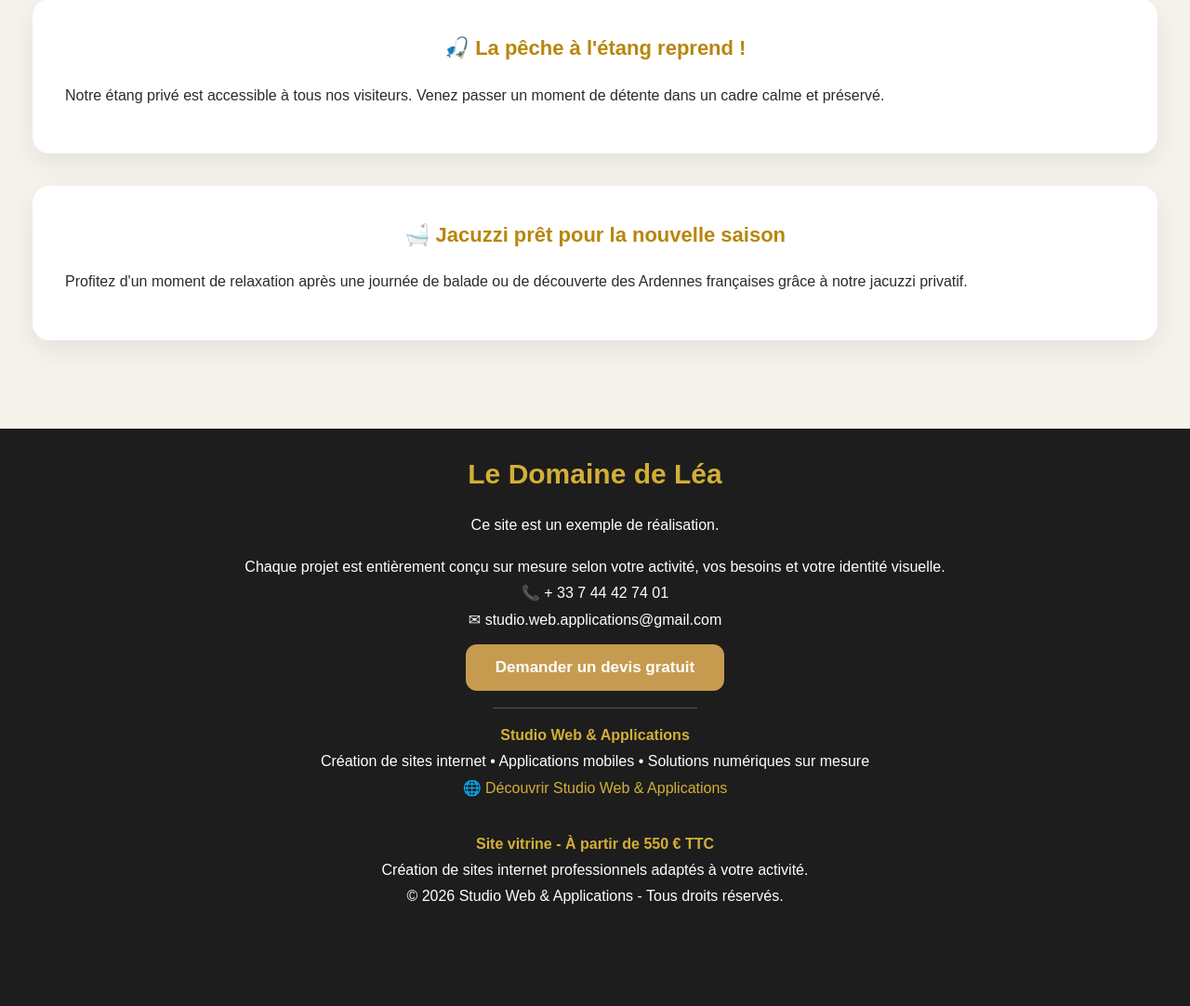
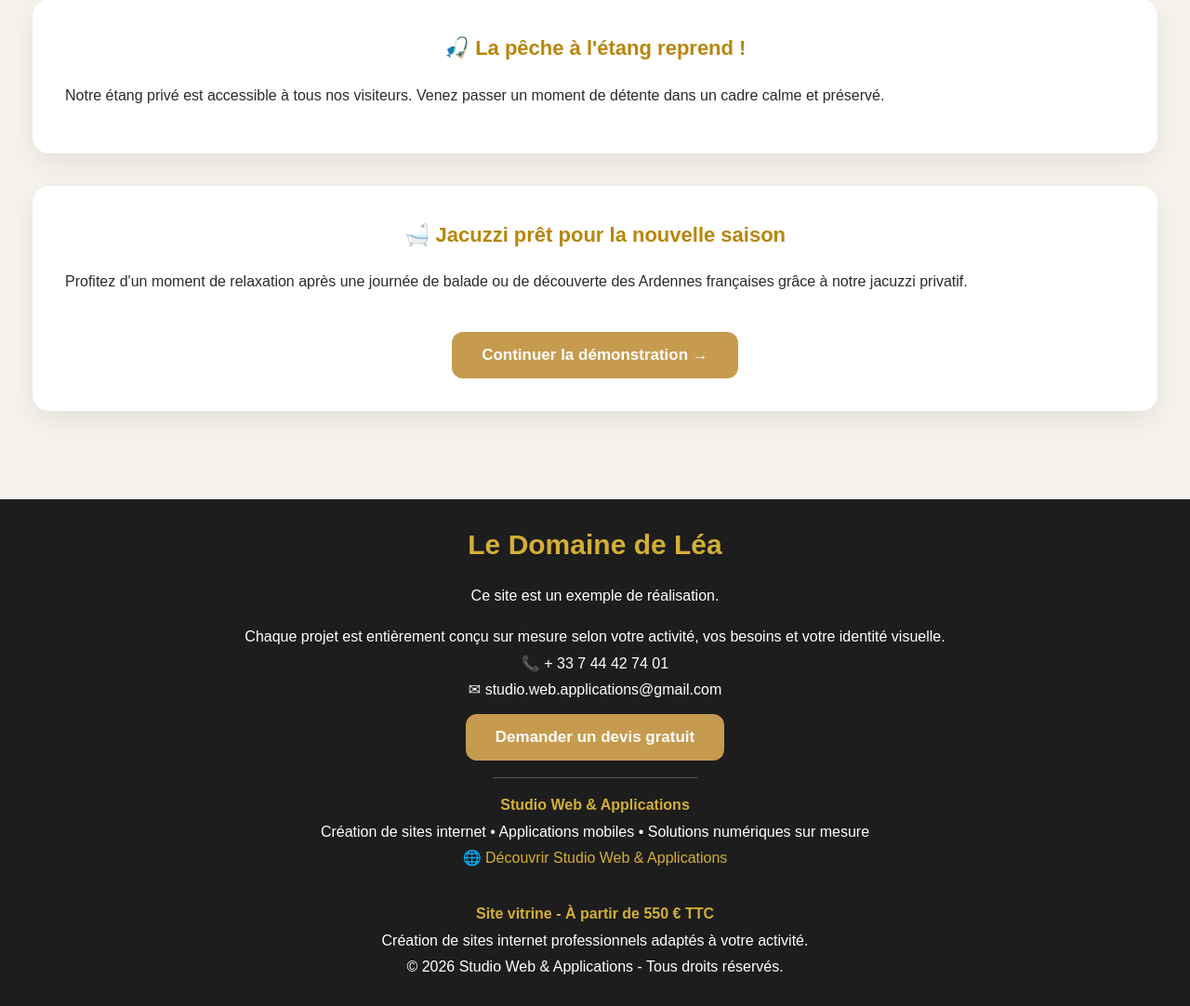
Before and after one commit to MSEDIT-1304/demo-le-domaine-de-lea, a Flask app: page /actualites in a window 1280 px wide. Shown: the part 943-2025 px from the top of the page at 93% size. Before the commit the page ends 1915 px from the top, so only its background shows below. Run offline with Flask 3, Linux system fonts and the light colour scheme.

Commit message:
Update actualites.html

```diff
--- a/templates/actualites.html
+++ b/templates/actualites.html
@@ -70,6 +70,18 @@ Notre étang privé est accessible à tous nos visiteurs. Venez passer un moment
 <p>
 Profitez d'un moment de relaxation après une journée de balade ou de découverte des Ardennes françaises grâce à notre jacuzzi privatif.
 </p>
+
+<br>
+
+<div style="text-align:center;">
+
+<a href="/contact">
+    <button>
+        Continuer la démonstration →
+    </button>
+</a>
+
+</div>
 
 </div>
 
```
